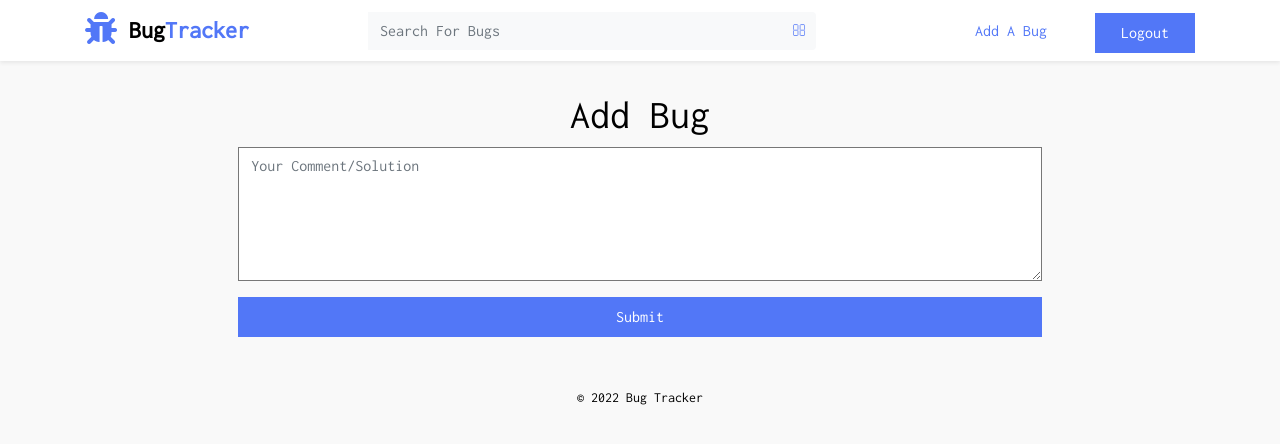
After one commit to steve-njuguna-k/Flask-Bug-Tracker, a Flask app: page /bug/add in a window 1280 px wide. The commit adds this page. Shown: the top 444 px of the page. Run offline with Flask 2, Linux system fonts and the light colour scheme; the visitor is signed in with stand-in values (Sample User, id 1); some libraries are stand-ins or nearby versions.

Commit message:
Added add bug page

```diff
--- /dev/null
+++ b/app/templates/Add Bug.html
@@ -0,0 +1,39 @@
+{% extends "Base.html" %}
+
+<div class="container">
+	{% include 'Navbar.html' %}
+</div>
+
+{% block content %}
+
+<div class="container-fluid" style="margin-top: 30px;">
+    <div class="row">
+        <div class="col-sm-2">
+
+        </div>
+        <div class="col-sm-8">
+            <h1 class="text-center">Add Bug</h1>
+            <form style="margin-bottom: 50px;">
+                <div class="mb-3">
+                    <textarea class="form-control" id="exampleFormControlTextarea1" rows="5" placeholder="Your Comment/Solution"></textarea>
+                </div>
+                <div class="mb-3">
+                    <button class="btn btn-block btn-primary">Submit</button>
+                </div>
+            </form>
+        </div>
+        <div class="col-sm-2">
+
+        </div>
+    </div>
+</div>
+
+{% block footer %}
+	<div class="container">
+		<div id="footer">
+			<p class="text-center">© 2022 Bug Tracker</p>
+		</div>
+	</div>
+{% endblock %}
+
+{% endblock %}
--- a/app/templates/Index.html
+++ b/app/templates/Index.html
@@ -14,7 +14,9 @@
 				<div class="mb-5 mb-lg-0 text-lg-start">
 					<h1 class="display-3 lh-1 mb-3"><b>Track & Report Bugs</b></h1>
 					<p class="lead fw-normal text-muted">High quality, flexible and fully customizable online bug issue tracking</p>
-					<button class="btn btn-md btn-primary">Get Started</button>
+					<a href="{{ url_for('login') }}">
+						<button class="btn btn-md btn-primary">Get Started</button>
+					</a>
 				</div>
 			</div>
 			<div class="col-lg-6">
--- a/app/templates/Navbar.html
+++ b/app/templates/Navbar.html
@@ -24,13 +24,13 @@
                 <div class="d-flex">
                     <div class="dropdown">
                         {% if current_user.is_authenticated %}
+                        <a href="{{ url_for('add') }}">
+                            <button class="btn btn-md btn-link ms-3" style="margin-left: 30px;">Add A Bug</button>
+                        </a>
                         <a href="{{ url_for('logout') }}">
                             <button class="btn btn-md btn-primary ms-3" style="margin-left: 30px;">Logout</button>
                         </a>
                         {% else %}
-                        <a href="{{ url_for('login') }}">
-                            <button class="btn btn-md btn-link ms-3" style="margin-left: 30px;">Add A Bug</button>
-                        </a>
                         <a href="{{ url_for('login') }}">
                             <button class="btn btn-md btn-primary ms-3" style="margin-left: 30px;">Get Started</button>
                         </a>
--- a/app/views.py
+++ b/app/views.py
@@ -117,3 +117,8 @@ def bugs_details():
 @app.route('/profile')
 def profile():
     return render_template('Profile.html')
+
+@app.route('/bug/add')
+@login_required
+def add():
+    return render_template('Add Bug.html')
```
